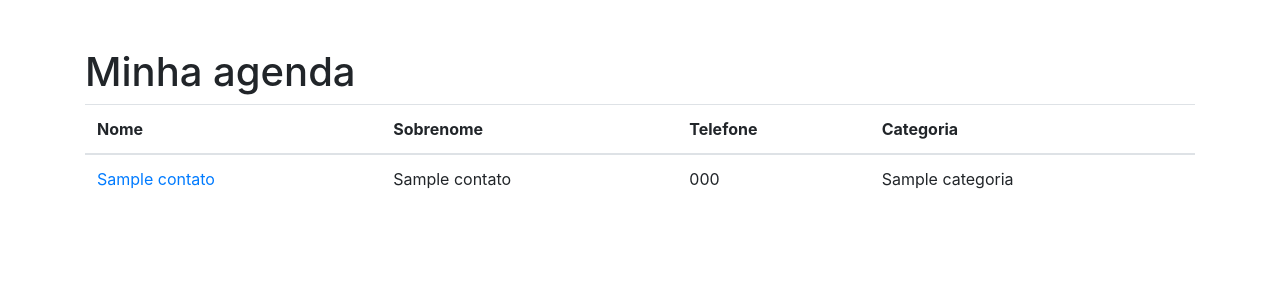
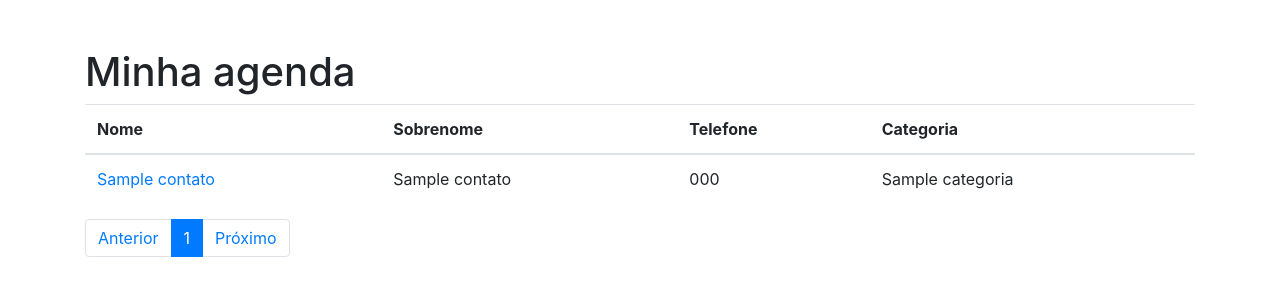
Before and after one commit to vinnilmg/projeto-agenda, a Django app: page / in a window 1280 px wide. Shown: the part 56-356 px from the top of the page. Run offline with Django 3.2, Linux system fonts and the light colour scheme; tables that the repository leaves empty hold one stand-in row (values such as "Sample post"); some libraries are stand-ins or nearby versions.

Commit message:
migration, ifs, paginacao

```diff
--- a/contatos/admin.py
+++ b/contatos/admin.py
@@ -3,11 +3,12 @@ from .models import Categoria, Contato
 
 
 class ContatoAdmin(admin.ModelAdmin):
-    list_display = ('id', 'nome', 'sobrenome', 'telefone', 'email', 'data_criacao', 'categoria')
+    list_display = ('id', 'nome', 'sobrenome', 'telefone', 'email', 'data_criacao', 'categoria', 'mostrar')
     list_display_links = ('id', 'nome', 'sobrenome')
     list_filter = ('nome', 'sobrenome')
     list_per_page = 10
     search_fields = ('nome', 'sobrenome', 'telefone')
+    list_editable = ('telefone', 'mostrar')
 
 
 class CategoriaAdmin(admin.ModelAdmin):
--- a/contatos/models.py
+++ b/contatos/models.py
@@ -19,6 +19,7 @@ class Contato(models.Model):
     data_criacao = models.DateTimeField(default=timezone.now)
     descricao = models.TextField(blank=True)
     categoria = models.ForeignKey(Categoria, on_delete=models.DO_NOTHING)
+    mostrar = models.BooleanField(default=True)
 
     def __str__(self):
         return self.nome
--- a/contatos/templates/contatos/index.html
+++ b/contatos/templates/contatos/index.html
@@ -16,6 +16,7 @@
     <tbody>
 
     {% for contato in contatos %}
+        {% if contato.mostrar %}
             <tr>
                 <td>
                     <a href="{% url 'ver_contato' contato.id %}"> {{ contato.nome }}</a>
@@ -24,9 +25,38 @@
                 <td>{{ contato.telefone }}</td>
                 <td>{{ contato.categoria }}</td>
             </tr>
+        {% endif %}
     {% endfor %}
 
     </tbody>
 </table>
 
+<nav aria-label="Page navigation example">
+    <ul class="pagination">
+        {% if contatos.number != 1 %}
+            <li class="page-item">
+                <a class="page-link" href='?p={{contatos.number|add:"-1"}}'> Anterior </a>
+            </li>
+        {% else %}
+             <li class="page-item">
+                <a class="page-link" href='?p={{ contatos.number }}'> Anterior </a>
+            </li>
+        {% endif %}
+        {% for pagina in contatos.paginator.page_range %}
+            {%if contatos.number == pagina %}
+            <li class="page-item active">
+                <a class="page-link" href="?p={{ pagina }}"> {{ pagina }} </a>
+            </li>
+            {% else %}
+            <li class="page-item">
+                <a class="page-link" href="?p={{ pagina }}"> {{ pagina }} </a>
+            </li>
+            {% endif %}
+        {% endfor %}
+        <li class="page-item">
+            <a class="page-link" href='?p={{contatos.number|add:"1"}}'> Próximo </a>
+        </li>
+    </ul>
+</nav>
+
 {% endblock %}
--- a/contatos/templates/contatos/visualiza_contato.html
+++ b/contatos/templates/contatos/visualiza_contato.html
@@ -1,7 +1,7 @@
 {% extends 'base.html' %}
 
 {% block conteudo %}
-<h1 class="mt-5">{{ contato.nome }} {{ contato.sobrenome }}</h1>
+<h1 class="mt-5">{{ contato.nome|upper }} {{ contato.sobrenome|upper }}</h1>
 <dl>
     <dt>ID</dt>
     <dd>{{ contato.id }}</dd>
--- a/contatos/views.py
+++ b/contatos/views.py
@@ -1,12 +1,16 @@
-from django.shortcuts import render
+from django.shortcuts import render, get_object_or_404
+from django.core.paginator import Paginator
 from .models import Contato
 
 # Create your views here.
 
 
 def index(request):
+    contatos = Contato.objects.all()
+    paginator = Paginator(contatos, 5)
 
-    contatos = Contato.objects.all()
+    paginas = request.GET.get('p')
+    contatos = paginator.get_page(paginas)
 
     return render(request, 'contatos/index.html', {
         'contatos': contatos
@@ -14,7 +18,8 @@ def index(request):
 
 
 def ver_contato(request, contato_id):
-    contato = Contato.objects.get(id=contato_id)
+    # contato = Contato.objects.get(id=contato_id)
+    contato = get_object_or_404(Contato, id=contato_id)
 
     return render(request, 'contatos/visualiza_contato.html', {
         'contato': contato
```
Also changed, not shown: contatos/migrations/0002_contato_mostrar.py (added). Lines whose indentation alone changed are shown as unchanged.
